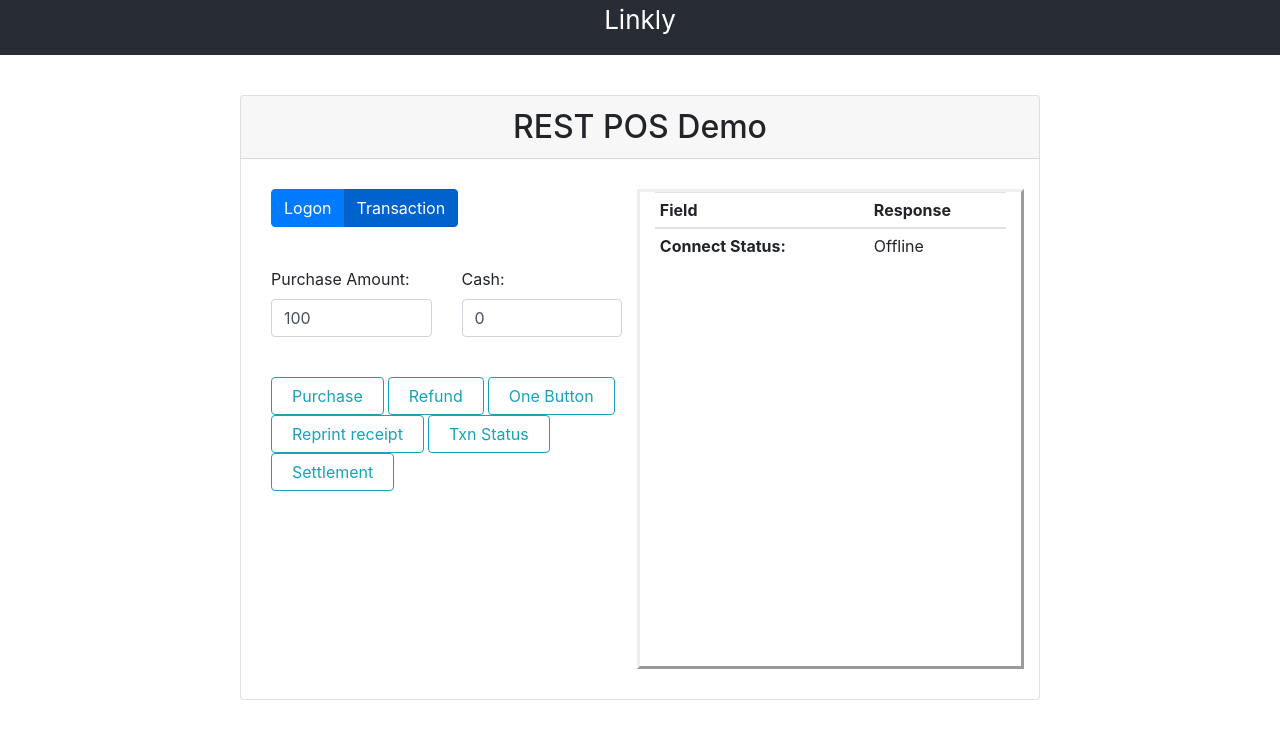
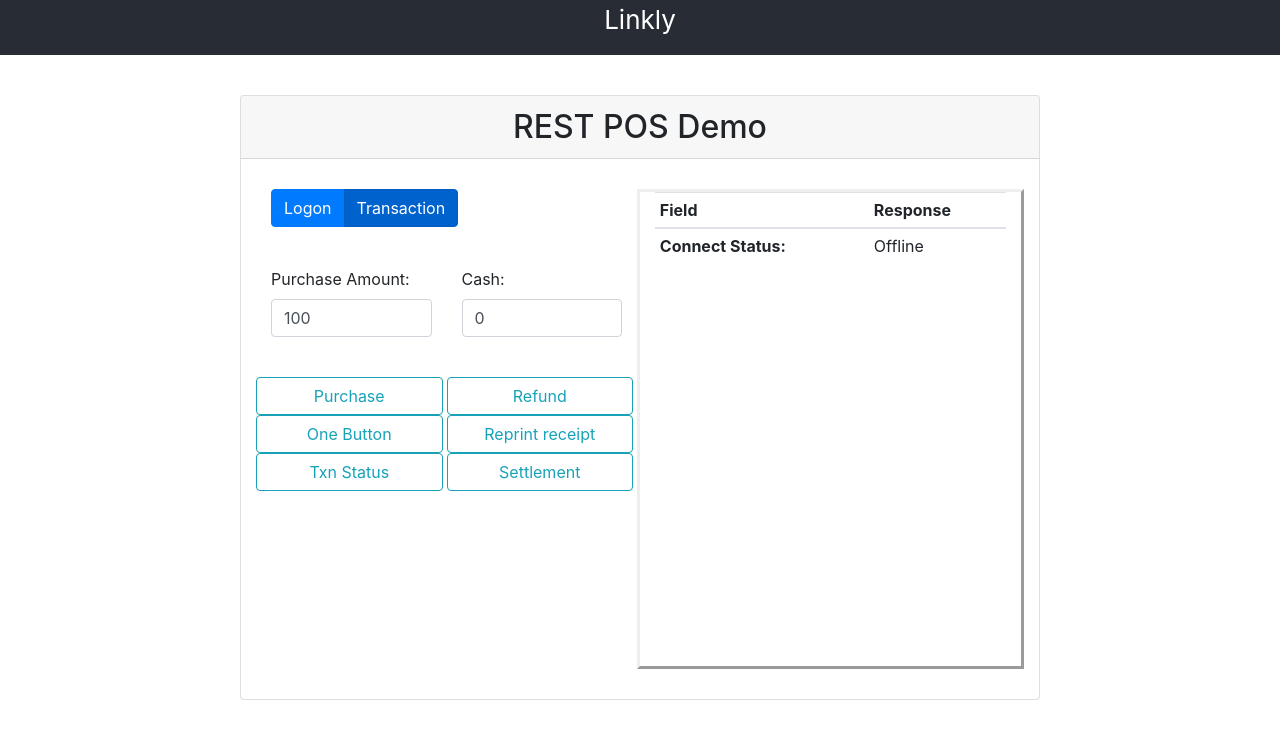
Before and after one commit to LinklyCo/Cloud.ReactPOS, a React (Create React App) app: page / in a window 1280 px wide. Both pictures are taken after a click on the label "Transaction". Shown: the top 738 px of the page. Built offline with nearby package versions, Linux system fonts and the light colour scheme.

Commit message:
ui fix for button layout

```diff
--- a/src/POS.js
+++ b/src/POS.js
@@ -407,49 +407,56 @@
             </div>
           </form>
           <br />
+
           <div className="form-group">
+            <div className="row">
               <button
                 type="button"
-              className="btn btn-outline-info"
+                className="btn btn-outline-info col"
                 onClick={purchase}
               >
                 Purchase
               </button>
               <button
                 type="button"
-              className="btn btn-outline-info"
+                className="btn btn-outline-info col"
                 onClick={refund}
               >
                 Refund
               </button>
+            </div>
+            <div className="row">
               <button
                 type="button"
-              className="btn btn-outline-info"
+                className="btn btn-outline-info col"
                 onClick={oneButton}
               >
                 One Button
               </button>
               <button
                 type="button"
-              className="btn btn-outline-info"
+                className="btn btn-outline-info col"
                 onClick={reprintReceipt}
               >
                 Reprint receipt
               </button>
+            </div>
+            <div className="row">
               <button
                 type="button"
-              className="btn btn-outline-info"
+                className="btn btn-outline-info col"
                 onClick={getTxnStatus}
               >
                 Txn Status
               </button>
               <button
                 type="button"
-              className="btn btn-outline-info"
+                className="btn btn-outline-info col"
                 onClick={settlement}
               >
                 Settlement
               </button>
+            </div>
           </div>
         </div>
       );
```
Lines whose indentation alone changed are shown as unchanged.
